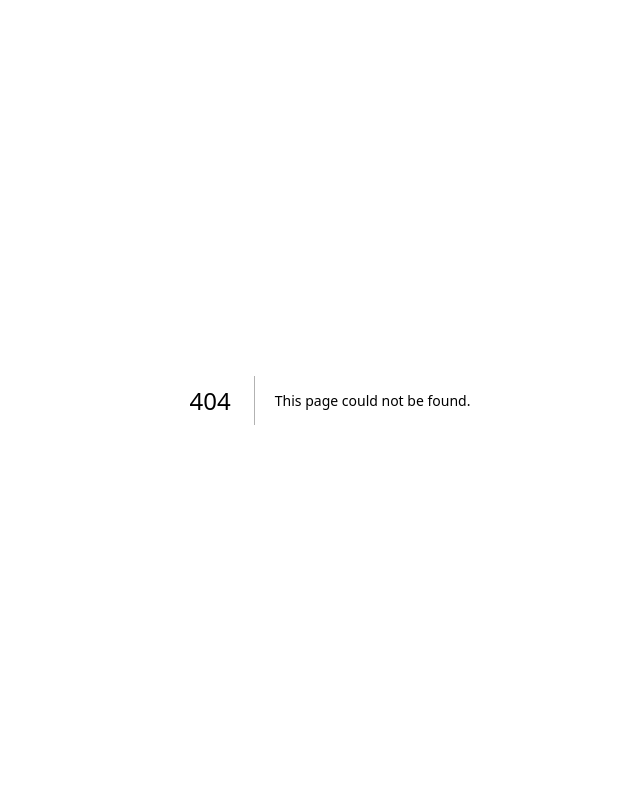
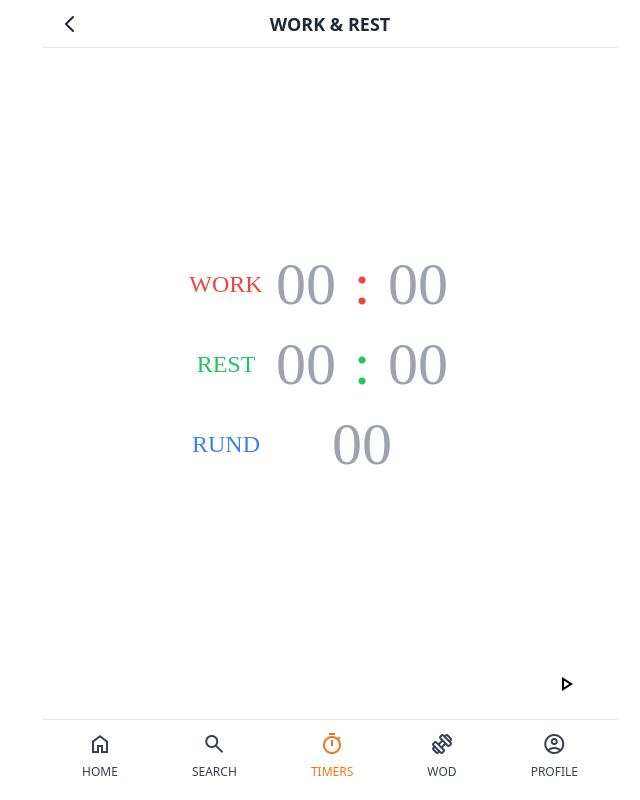
Before and after one commit to gksehfapd/crosspheed, a Next.js app: page /timers/worknrest in a window 1280 px wide. Before the commit this address had no page. Shown: the whole page, without its empty margins (310-950 px from the left). Built offline with nearby package versions, Linux system fonts and the light colour scheme; a web font is replaced by a local one; what tailwindcss-animated would draw is missing.

Commit message:
feat: work and rest Form

```diff
--- /dev/null
+++ b/components/worknrestForm.tsx
@@ -0,0 +1,185 @@
+import Padstart from '@/components/padstart'
+import {
+	setRestMinState,
+	setRestSecState,
+	setState,
+	setWorkMinState,
+	setWorkRoundState,
+	setWorkSecState
+} from '@/libs/client/atoms'
+import { useEffect, useState } from 'react'
+import { useForm } from 'react-hook-form'
+import { useSetRecoilState } from 'recoil'
+
+interface WNRForm {
+	setWorkRound: string
+	setWorkMinutes: string
+	setWorkSeconds: string
+	setRestMinutes: string
+	setRestSeconds: string
+}
+
+export default function WNRForm() {
+	const setStateFn = useSetRecoilState(setState)
+	const setWorkMinFn = useSetRecoilState(setWorkMinState)
+	const setWorkSecFn = useSetRecoilState(setWorkSecState)
+	const setRestMinFn = useSetRecoilState(setRestMinState)
+	const setRestSecFn = useSetRecoilState(setRestSecState)
+	const setWorkRoundFn = useSetRecoilState(setWorkRoundState)
+
+	const {
+		register,
+		handleSubmit,
+		watch,
+		formState: { errors }
+	} = useForm<WNRForm>()
+
+	const onValid = (validForm: WNRForm) => {
+		console.log(validForm)
+		setStateFn(true)
+		setWorkMinFn(+validForm.setWorkMinutes)
+		setWorkSecFn(+validForm.setWorkSeconds)
+		setRestMinFn(+validForm.setRestMinutes)
+		setRestSecFn(+validForm.setRestSeconds)
+		setWorkRoundFn(+validForm.setWorkRound)
+	}
+
+	return (
+		<form
+			onSubmit={handleSubmit(onValid)}
+			className="font-['DIGI'] flex flex-col justify-between items-center w-full h-full py-4"
+		>
+			<div></div>
+			<div>
+				<div className="flex text-red-500">
+					<div className="w-8 h-20 text-2xl flex flex-col justify-center items-center mr-8">
+						WORK
+					</div>
+
+					<div className="flex text-6xl justify-center items-center">
+						<div className="w-16 text-center h-26 flex flex-col justify-center items-center relative">
+							<input
+								type="number"
+								className="w-16 text-center"
+								id="setWorkMinutes"
+								{...register('setWorkMinutes', {
+									required: true,
+									maxLength: 2,
+									min: { value: 0, message: '0 - 99 ONLY' },
+									max: { value: 99, message: '0 - 99 ONLY' }
+								})}
+								placeholder="00"
+								required
+							/>
+							<span className="text-sm text-gray-500 absolute top-16">
+								{errors?.setWorkMinutes?.message}
+							</span>
+						</div>
+
+						<Padstart text=":" narrow />
+
+						<div className="w-16 text-center h-26 flex flex-col justify-center items-center relative">
+							<input
+								type="number"
+								className="w-16 text-center"
+								id="setWorkSeconds"
+								{...register('setWorkSeconds', {
+									required: true,
+									maxLength: 2,
+									min: { value: 0, message: '0 - 59 ONLY' },
+									max: { value: 59, message: '0 - 59 ONLY' }
+								})}
+								placeholder="00"
+								required
+							/>
+							<span className="text-sm text-gray-500 absolute top-16">
+								{errors?.setWorkSeconds?.message}
+							</span>
+						</div>
+					</div>
+				</div>
+				<div className="flex text-green-500">
+					<div className="w-8 h-20 text-2xl flex flex-col justify-center items-center mr-8">
+						REST
+					</div>
+
+					<div className="flex text-6xl justify-center items-center">
+						<div className="w-16 text-center h-26 flex flex-col justify-center items-center relative">
+							<input
+								type="number"
+								className="w-16 text-center"
+								id="setRestMinutes"
+								{...register('setRestMinutes', {
+									required: true,
+									maxLength: 2,
+									min: { value: 0, message: '0 - 99 ONLY' },
+									max: { value: 99, message: '0 - 99 ONLY' }
+								})}
+								placeholder="00"
+								required
+							/>
+							<span className="text-sm text-gray-500 absolute top-16">
+								{errors?.setRestMinutes?.message}
+							</span>
+						</div>
+
+						<Padstart text=":" narrow />
+
+						<div className="w-16 text-center h-26 flex flex-col justify-center items-center relative">
+							<input
+								type="number"
+								className="w-16 text-center"
+								id="setRestSeconds"
+								{...register('setRestSeconds', {
+									required: true,
+									maxLength: 2,
+									min: { value: 0, message: '0 - 59 ONLY' },
+									max: { value: 59, message: '0 - 59 ONLY' }
+								})}
+								placeholder="00"
+								required
+							/>
+							<span className="text-sm text-gray-500 absolute top-16">
+								{errors?.setRestSeconds?.message}
+							</span>
+						</div>
+					</div>
+				</div>
+				<div className="flex text-blue-500">
+					<div className="w-8 h-20 text-2xl flex flex-col justify-center items-center mr-8">
+						RUND
+					</div>
+
+					<div className="flex text-6xl justify-center items-center w-44 text-center h-26 flex-col relative">
+						<input
+							type="number"
+							className="w-16 text-center"
+							id="setWorkRound"
+							{...register('setWorkRound', {
+								required: true,
+								maxLength: 2,
+								min: { value: 0, message: '0 - 99 ONLY' },
+								max: { value: 99, message: '0 - 99 ONLY' }
+							})}
+							placeholder="00"
+							required
+						/>
+						<span className="text-sm text-gray-500 absolute top-16">
+							{errors?.setWorkRound?.message}
+						</span>
+					</div>
+				</div>
+			</div>
+			<div className="w-full text-right">
+				<button
+					type="submit"
+					className="p-2 rounded-full mr-4 hover:bg-slate-300 active:bg-slate-400"
+				>
+					<span className="material-symbols-outlined flex items-center justify-center">
+						play_arrow
+					</span>
+				</button>
+			</div>
+		</form>
+	)
+}
--- a/libs/client/atoms.ts
+++ b/libs/client/atoms.ts
@@ -39,3 +39,28 @@ export const setEmomRoundState = atom({
 	key: 'setEmomRoundState',
 	default: 1
 })
+
+export const setWorkMinState = atom({
+	key: 'setWorkMinState',
+	default: 0
+})
+
+export const setWorkSecState = atom({
+	key: 'setWorkSecState',
+	default: 0
+})
+
+export const setRestMinState = atom({
+	key: 'setRestMinState',
+	default: 0
+})
+
+export const setRestSecState = atom({
+	key: 'setRestSecState',
+	default: 0
+})
+
+export const setWorkRoundState = atom({
+	key: 'setWorkRoundState',
+	default: 0
+})
--- /dev/null
+++ b/pages/timers/worknrest.tsx
@@ -0,0 +1,85 @@
+import Countdown from '@/components/countdown'
+import Layout from '@/components/layout'
+import Padstart from '@/components/padstart'
+import { countDownState, setEmomMinState, setEmomRoundState, setState } from '@/libs/client/atoms'
+import { useEffect, useState } from 'react'
+import { useRecoilValue } from 'recoil'
+import EmomForm from '@/components/emomForm'
+import WorkNRestForm from '@/components/worknrestForm'
+
+export default function Emom() {
+	const isRunning = useRecoilValue(countDownState)
+	const isSet = useRecoilValue(setState)
+
+	const useEmomMin = useRecoilValue(setEmomMinState)
+	const useRound = useRecoilValue(setEmomRoundState)
+
+	const [countSec, setCountSec] = useState(0)
+	const [countMin, setCountMin] = useState(0)
+	const [countRound, setCountRound] = useState(1)
+
+	useEffect(() => {
+		if (isRunning) {
+			if (countRound <= useRound) {
+				if (countMin < useEmomMin) {
+					if (countSec < 60) {
+						const timer = setInterval(() => {
+							setCountSec((prev) => prev + 1)
+						}, 1000)
+						return () => {
+							clearInterval(timer)
+						}
+					} else if (countSec >= 60) {
+						setCountMin((prev) => prev + 1)
+						setCountSec(0)
+						const timer = setInterval(() => {
+							setCountSec((prev) => prev + 1)
+						}, 1000)
+						return () => {
+							clearInterval(timer)
+						}
+					}
+				} else if (countMin >= useEmomMin) {
+					setCountMin(0)
+					setCountSec(0)
+					setCountRound((prev) => prev + 1)
+					const timer = setInterval(() => {
+						setCountSec((prev) => prev + 1)
+					}, 1000)
+					return () => {
+						clearInterval(timer)
+					}
+				}
+			} else if (countRound > useRound) {
+				console.log('끝')
+			}
+		} else if (!isRunning) {
+			setCountSec(0)
+			setCountMin(0)
+			setCountRound(1)
+		}
+	}, [countSec, countMin, countRound, isRunning])
+
+	return (
+		<Layout title="WORK & REST" canGoBack isCenter>
+			{isSet ? (
+				<Countdown>
+					<div className="flex flex-col">
+						<div className="flex relative">
+							<Padstart text={countRound} tailwindCss="text-blue-500" />
+							<Padstart text={countMin} />
+							<Padstart text=":" narrow />
+							<Padstart text={countSec} />
+							<div className="text-2xl absolute -bottom-8 right-3 text-green-500 space-x-3 flex flex-col justify-center items-end top-24">
+								<span>E {useEmomMin} MOM</span>
+								<span>{useRound} ROUND</span>
+							</div>
+						</div>
+					</div>
+				</Countdown>
+			) : (
+				<WorkNRestForm />
+			)}
+		</Layout>
+	)
+}
```
